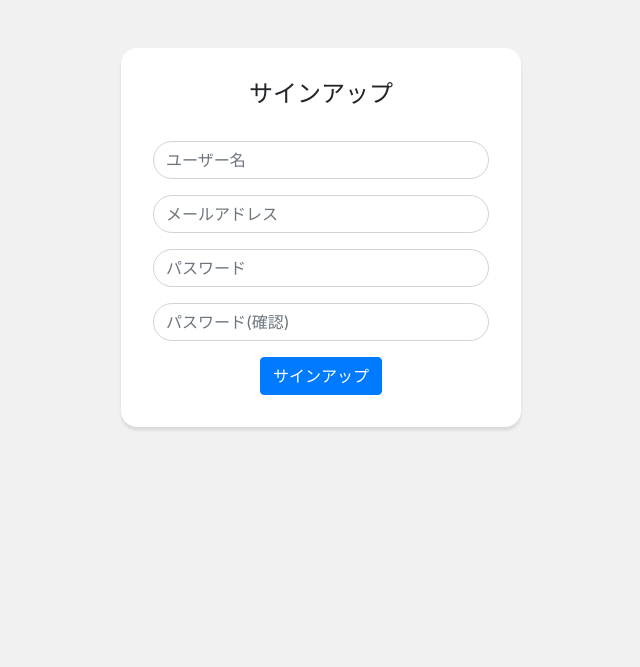
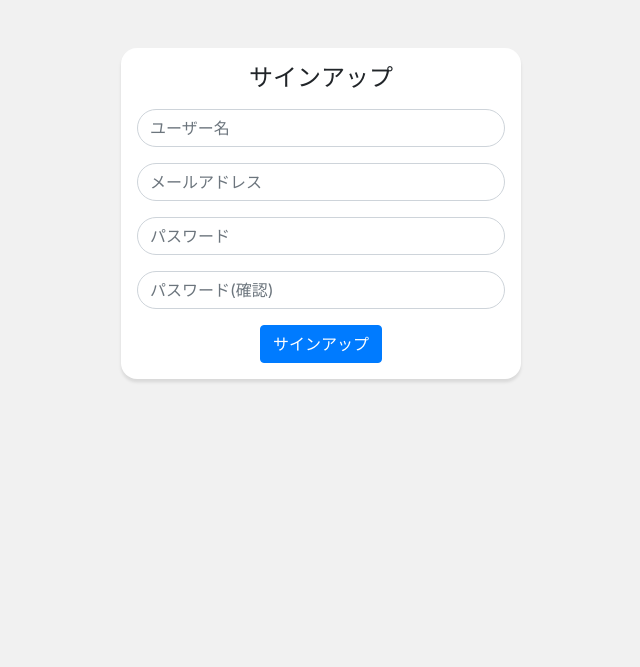
Before and after one commit to akiramenowaruiotoko/term-read, a Django app: page /accounts/signup/ in a window 1280 px wide. Shown: the part 56-723 px from the top of the page, without its empty margins (319-959 px from the left). Run offline with Django 3.2, Linux system fonts and the light colour scheme; some libraries are stand-ins or nearby versions.

```diff
--- a/app/static/css/style.css
+++ b/app/static/css/style.css
@@ -27,12 +27,16 @@ main {
 }
 
 .card-title {
-  margin-bottom: 2rem;
+  margin-bottom: 1rem;
   font-size: 1.5rem;
 }
 
+.card-text {
+  white-space: pre-wrap;
+}
+
 .card-body{
-  padding: 2rem;
+  padding: 1rem;
 }
 
 .form-auth {
```
